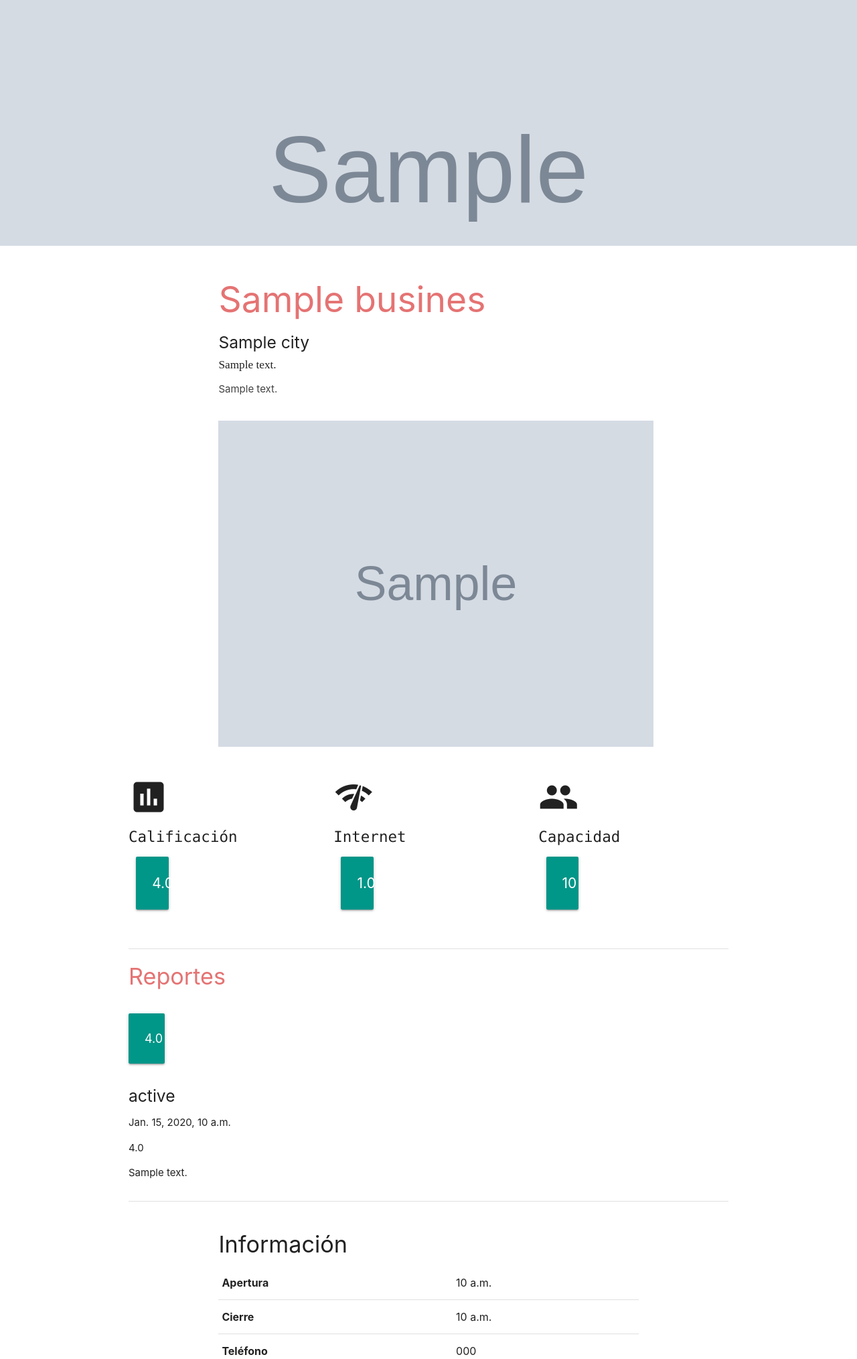
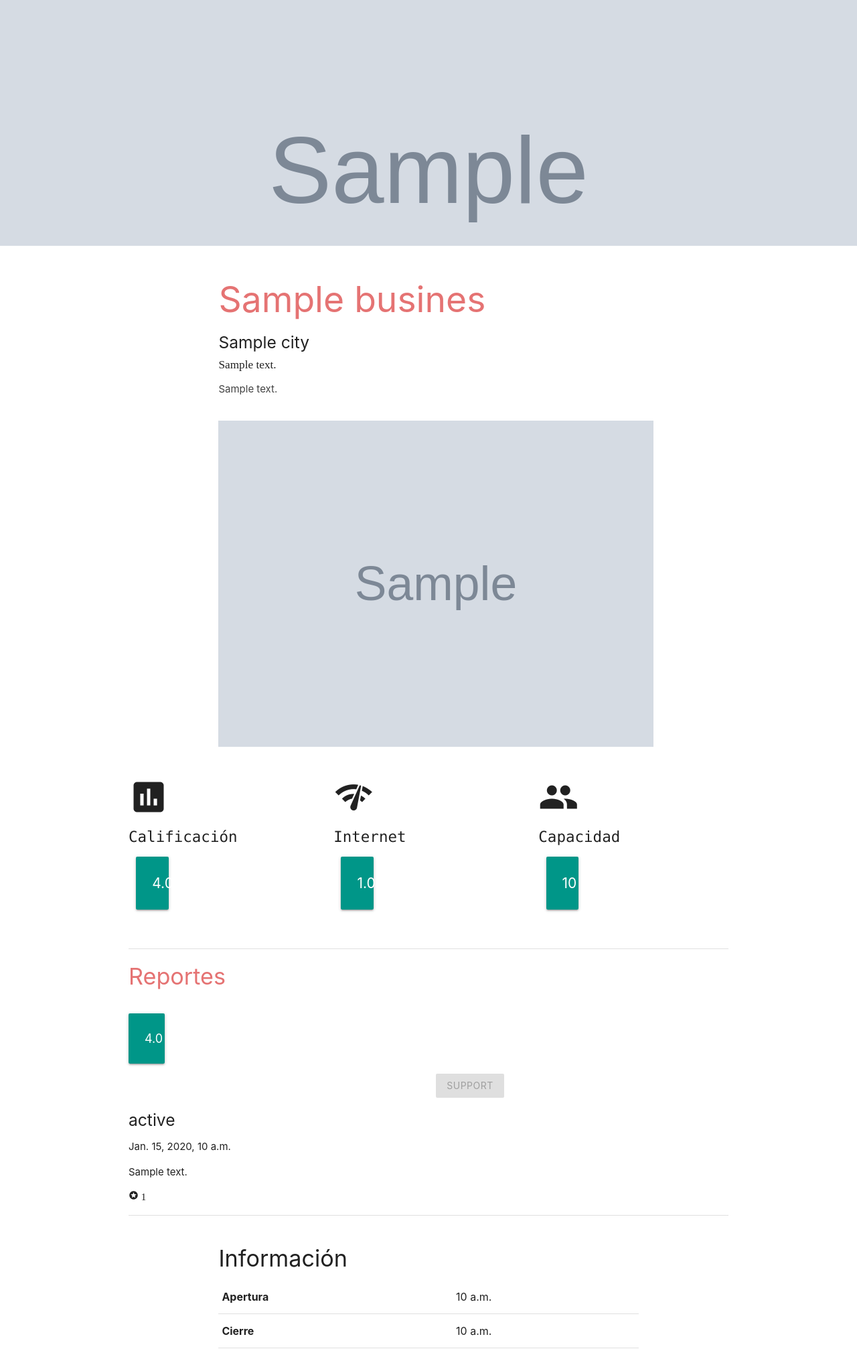
Before and after one commit to se2-group5/BackEnd, a Django app: page /1/biz_profile in a window 1280 px wide. Shown: the part 197-2226 px from the top of the page at 67% size. Run offline with Django 4.2, Linux system fonts and the light colour scheme; tables that the repository leaves empty hold one stand-in row (values such as "Sample post"); grey boxes marked "Sample" are stand-in pictures.

Commit message:
Report button logic

```diff
--- a/DIG_app/main/templates/main/biz_detail.html
+++ b/DIG_app/main/templates/main/biz_detail.html
@@ -79,17 +79,29 @@
                     <div class="section">
 
                         <div class="row">
+
                             <div class="col s1 ">
                                 <div class="card-panel teal">
                                     <span class="white-text" style="font-size:1.2rem">{{report.rating_business}}</span>
                                 </div>
                             </div>
+
+                            {% if user.is_authenticated %}
+                                <form action="{% url 'main:support_report' business.id %}" method="post">
+                                    {% csrf_token %}
+                                    <button class="waves-effect waves-light btn" type="submit" name='button_support' value={{report.id}} >Support</button>
+                                 </form>
+                            {% else %}
+                                <div class="col s6 offset-s6"><a class="btn disabled">Support</a></div>
+                            {% endif %}
+
+
                         </div>
                         <h5>{{report.occupation_status}}</h5>
 
                         <p>{{report.date}}</p>
-                        <p>{{report.rating_business}}</p>
                         <p>{{report.comments}}</p>
+                        <span style="font-family:Avenir"><i class="tiny material-icons">stars</i> {{report.report_support}}</span>
                     </div>
                     <div class="divider"></div>
                 {% endfor %}
--- a/DIG_app/main/urls.py
+++ b/DIG_app/main/urls.py
@@ -26,5 +26,6 @@ urlpatterns = [
     path('<int:user_id>/account/', views.user_profile, name='user_profile'),
     path('login/', views.login_request, name='login'),
     path('<int:business_id>/biz_profile', views.business_profile, name='biz_profile'),
+    path('<int:business_id>/biz_profile/support_report', views.support_report, name='support_report'),
     path('cities/', views.cities, name='cities'), # test
 ]
--- a/DIG_app/main/views.py
+++ b/DIG_app/main/views.py
@@ -86,5 +86,23 @@ def business_profile(request, business_id):
         "business" : business
     })
 
+def support_report(request, business_id):
+    business = get_object_or_404(Business, pk=business_id) # Question.objects.get(pk=1) # Handle error for selected question
+
+    try: # handle error for selected choice
+        selected_report = business.report_set.get(pk=request.POST["button_support"]) # Rescata la opción que está en "value" del HTML llamado "choice" que es el id del objeto de tipo 'Choice'.
+        # En el form la clave es: name='button_support' value={{report.id}}
+    except(KeyError, Report.DoesNotExist):
+        return render(request, "polls/detail.html", {
+            "business": business,
+            "error_message": "No elegiste una respuesta"
+        })
+    else:
+        selected_choice.votes += 1
+        selected_choice.save()
+        return HttpResponseRedirect( reverse("polls:results", args=(question.id, ) ) )
+
+
+
 def cities(request):
     return HttpResponse("Currently you are in  <strong>CITY</strong>, to change click the button below.")
```
